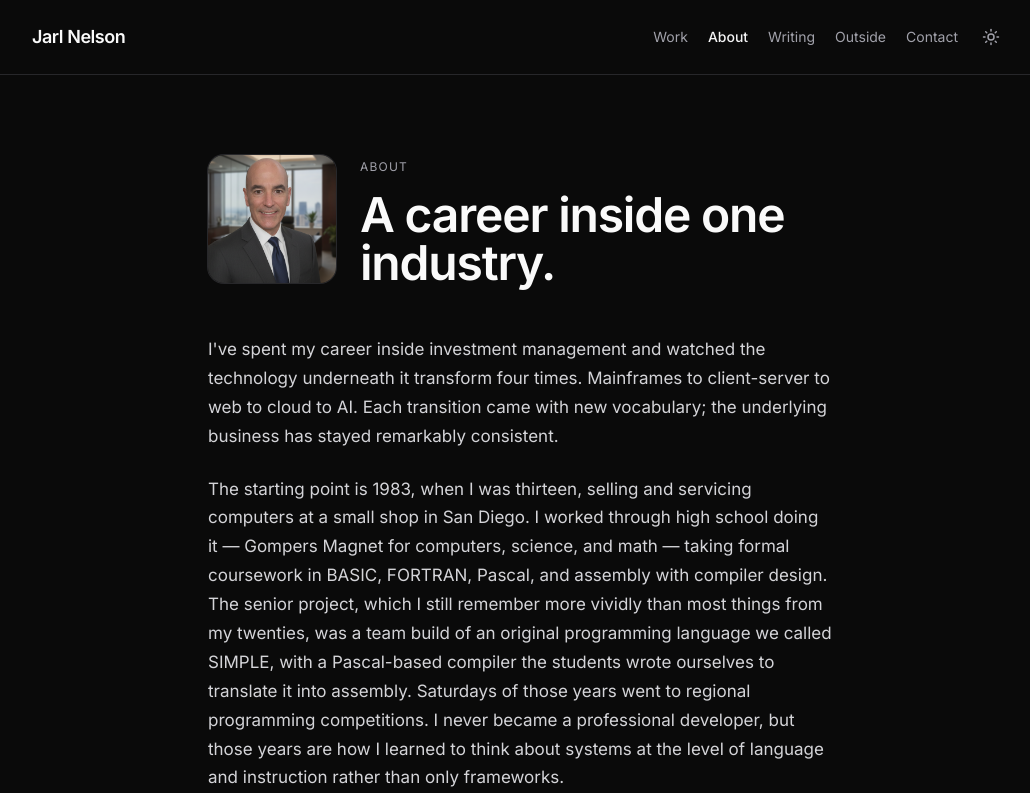
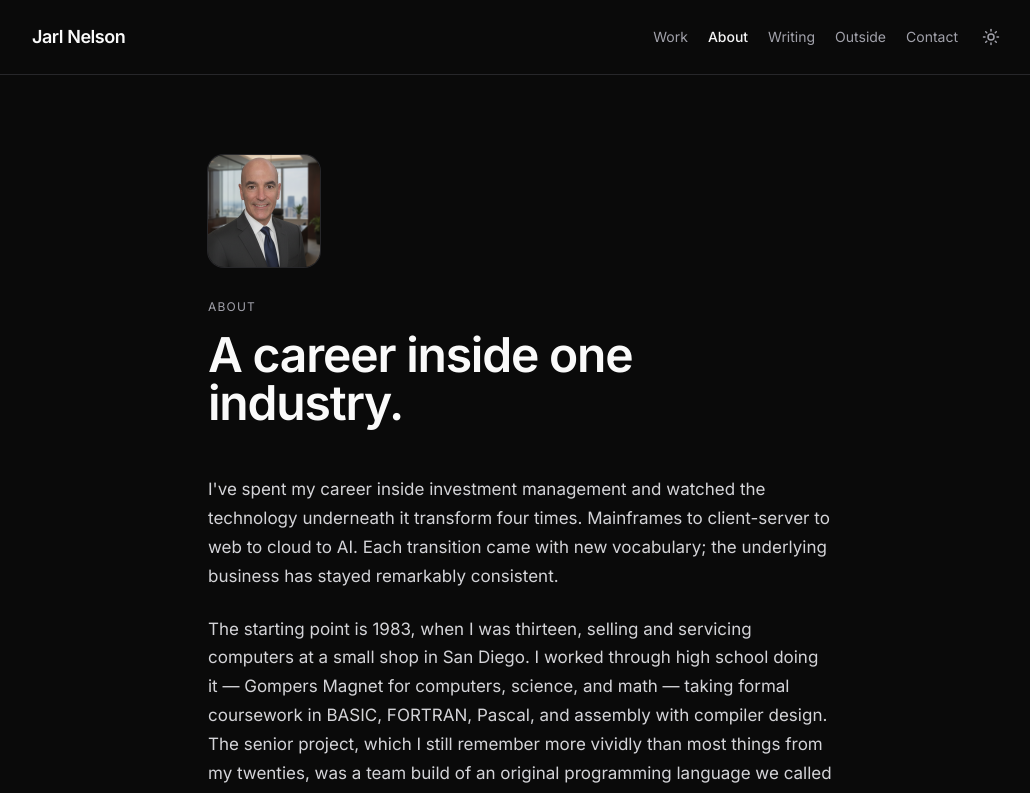
Before and after one commit to jarlnelson/jarlnelson-ai, a Next.js app: page /about in a window 1280 px wide. Shown: the top 793 px of the page, without its empty margins (120-1150 px from the left). Built offline with nearby package versions, Linux system fonts and the light colour scheme; no server answers.

Commit message:
Update page.tsx
Put image above text

```diff
--- a/app/about/page.tsx
+++ b/app/about/page.tsx
@@ -11,25 +11,21 @@ export default function AboutPage() {
   return (
     <article className="max-w-2xl mx-auto px-6 py-16 sm:py-20 prose-custom">
       <header className="mb-12">
-        <div className="flex items-start gap-5 sm:gap-6">
         <Image
           src="/Jarl-Nelson-Headshot-061926.png"
           alt="Jarl Nelson"
           width={1152}
           height={896}
           priority
-            sizes="(max-width: 640px) 96px, 128px"
-            className="h-24 w-24 sm:h-32 sm:w-32 flex-none rounded-2xl object-cover object-center ring-1 ring-zinc-200 dark:ring-zinc-800"
+          sizes="(max-width: 640px) 96px, 112px"
+          className="h-24 w-24 sm:h-28 sm:w-28 rounded-2xl object-cover object-center ring-1 ring-zinc-200 dark:ring-zinc-800 mb-8"
         />
-          <div className="pt-1">
         <div className="text-xs uppercase tracking-widest text-zinc-500 dark:text-zinc-400 mb-4">
           About
         </div>
         <h1 className="text-4xl sm:text-5xl font-semibold tracking-tight leading-tight">
           A career inside one industry.
         </h1>
-          </div>
-        </div>
       </header>
 
       <div className="space-y-6 text-zinc-700 dark:text-zinc-300 leading-relaxed text-[17px]">
```
Lines whose indentation alone changed are shown as unchanged.
